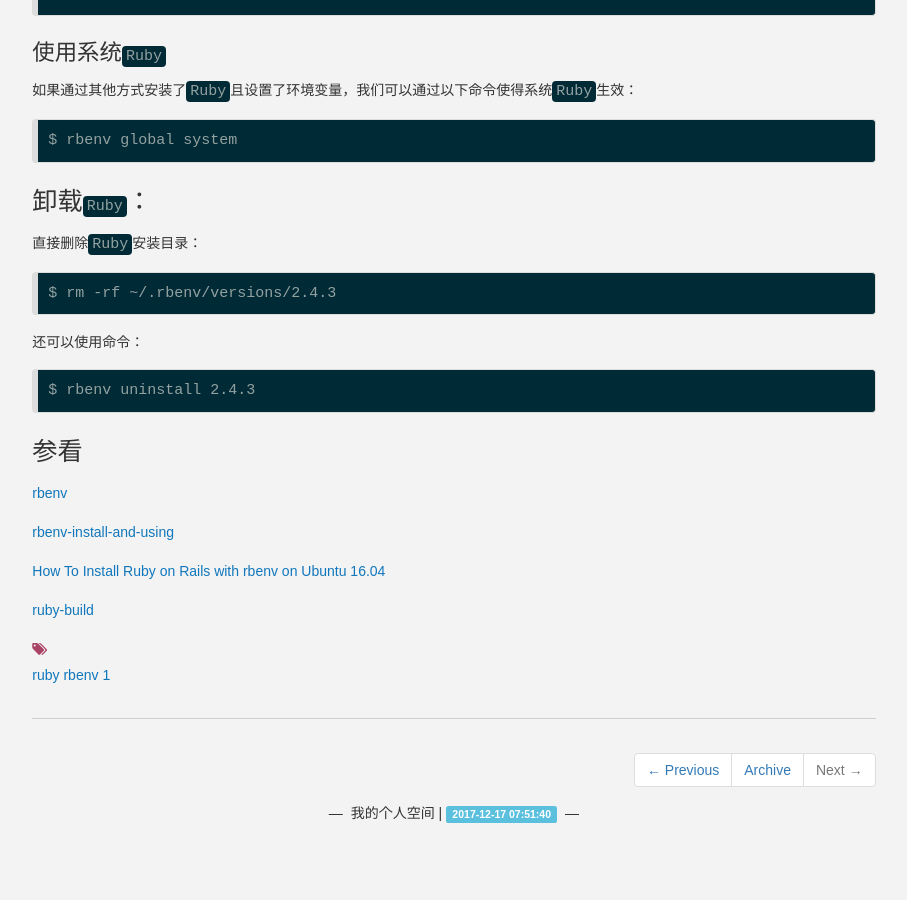
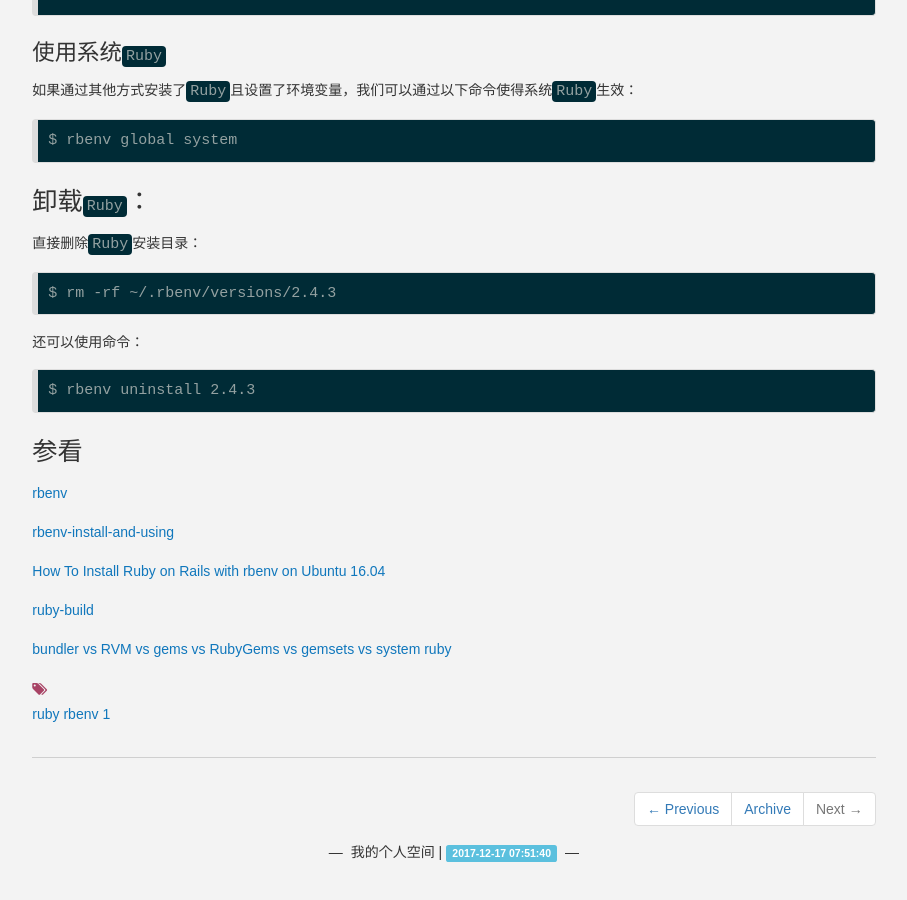
Before and after one commit to daemon369/daemon369.github.io, a Jekyll site: the page built from _posts/2017-12-14-01-install-ruby.md, in a window 1280 px wide and 900 px high, scrolled down 3742 px. Shown: the whole window, without its empty margins (186-1093 px from the left). Built offline with Jekyll 4.4.1, drawn with Linux system fonts in a browser that asks for light colours; nearby versions of some CDN libraries; comment, search, counter and statistics services are not loaded; before the commit the page ends 4603 px from its top, so only the background shows below that.

Commit message:
install ruby

```diff
--- a/_posts/2017-12-14-01-install-ruby.md
+++ b/_posts/2017-12-14-01-install-ruby.md
@@ -185,3 +185,5 @@
 [How To Install Ruby on Rails with rbenv on Ubuntu 16.04](https://www.digitalocean.com/community/tutorials/how-to-install-ruby-on-rails-with-rbenv-on-ubuntu-16-04)
 
 [ruby-build](https://github.com/rbenv/ruby-build)
+
+[bundler vs RVM vs gems vs RubyGems vs gemsets vs system ruby](https://stackoverflow.com/questions/15586216/bundler-vs-rvm-vs-gems-vs-rubygems-vs-gemsets-vs-system-ruby#15586667)
```
